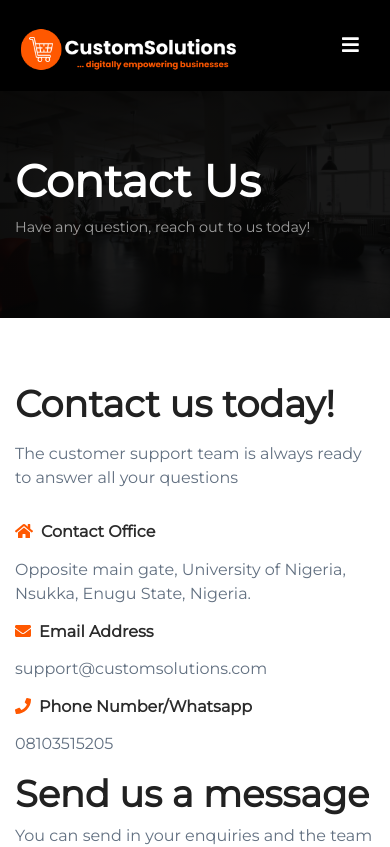
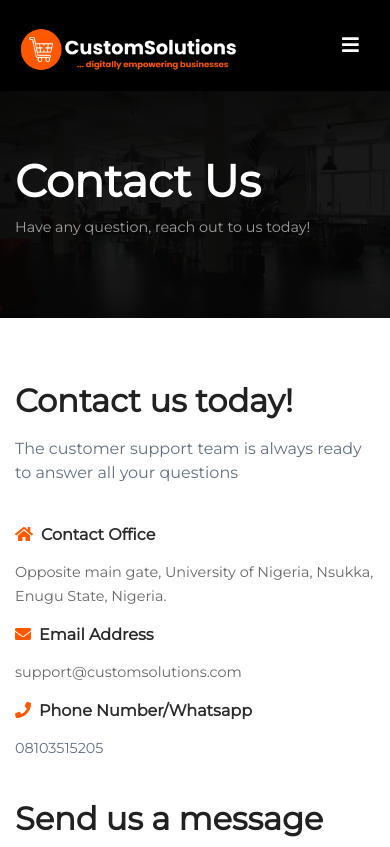
Before and after one commit to Achilles45/customsolutions, a Vue app: page /contact in a window 390 px wide. Shown: the top 847 px of the page. Built offline with nearby package versions, Linux system fonts and the light colour scheme; no server answers.

Commit message:
Fixed contact page on mobile

```diff
--- a/src/components/Testimonials.vue
+++ b/src/components/Testimonials.vue
@@ -16,9 +16,9 @@
 	<!-- Wrapper for carousel items -->
 	<div class="carousel-inner">
 		<div class="item carousel-item active">
-			<div class="img-box"><img src="../assets/images/user.png" alt=""></div>
-			<p class="testimonial">Wawo, i just got my money..Diamond Investment is real, l have never seen a platform that this easy to pay, easy to receive,and easy to be confirmed..God bless you guys, l love you all and may God keep strengthen to this..Thank you so much..</p>
-			<p class="overview"><b>Owoh, Ann Echeleme</b>Investor</p>
+			<div class="img-box"><img src="../assets/images/anita.jpg" alt=""></div>
+			<p class="testimonial">Lorem ipsum dolor sit amet consectetur adipisicing elit. Tenetur, quisquam animi. Necessitatibus at voluptatem in?</p>
+			<p class="overview"><b>Achilles E.</b></p>
 			<div class="star-rating">
 				<ul class="list-inline">
 					<li class="list-inline-item"><i class="fa fa-star"></i></li>
@@ -30,7 +30,7 @@
 			</div>
 		</div>
 		<div class="item carousel-item">
-			<div class="img-box"><img src="../assets/images/user.png" alt=""></div>
+			<div class="img-box"><img src="../assets/images/achilles.jpg" alt=""></div>
 			<p class="testimonial">Thank you Diamond Investment.. Am so happy to be part of this platform</p>
 			<p class="overview"><b> Abajingin Ayokanmi D</b>Investor</p>
 			<div class="star-rating">
@@ -45,8 +45,8 @@
 		</div>
 		<div class="item carousel-item">
 			<div class="img-box"><img src="../assets/images/user.png" alt=""></div>
-			<p class="testimonial">Diamond investment is real my brother.. Come and joined the winning team</p>
-			<p class="overview"><b>Braimah Sanusi Elabor</b>Investor</p>
+		<p class="testimonial">Lorem ipsum dolor sit amet consectetur adipisicing elit. Tenetur, quisquam animi. Necessitatibus at voluptatem in?</p>
+			<p class="overview"><b>Achilles E.</b></p>
 			<div class="star-rating">
 				<ul class="list-inline">
 					<li class="list-inline-item"><i class="fa fa-star"></i></li>
@@ -59,8 +59,8 @@
 		</div>
 		<div class="item carousel-item">
 			<div class="img-box"><img src="../assets/images/user.png" alt=""></div>
-			<p class="testimonial">Diamond has done it again, alert keeps on entering, thanks to the day I joined this great platform, it keeps making me smiling every now and then, thanks Diamond Investment</p>
-			<p class="overview"><b>Iheanyichukwu Uchegbu</b>Investor</p>
+			<p class="testimonial">Lorem ipsum dolor sit amet consectetur adipisicing elit. Tenetur, quisquam animi. Necessitatibus at voluptatem in?</p>
+			<p class="overview"><b>Achilles E.</b></p>
 			<div class="star-rating">
 				<ul class="list-inline">
 					<li class="list-inline-item"><i class="fa fa-star"></i></li>
@@ -73,8 +73,8 @@
 		</div>
 		<div class="item carousel-item">
 			<div class="img-box"><img src="../assets/images/user.png" alt=""></div>
-			<p class="testimonial">I didn't believe it was real initially, Just received my first money now and I am really pleased. Thanks Diamond</p>
-			<p class="overview"><b>Chiedozie Udemmadu</b>Investor</p>
+			<p class="testimonial">Lorem ipsum dolor sit amet consectetur adipisicing elit. Tenetur, quisquam animi. Necessitatibus at voluptatem in?</p>
+			<p class="overview"><b>Achilles E.</b></p>
 			<div class="star-rating">
 				<ul class="list-inline">
 					<li class="list-inline-item"><i class="fa fa-star"></i></li>
@@ -87,8 +87,8 @@
 		</div>
 		<div class="item carousel-item">
 			<div class="img-box"><img src="../assets/images/user.png" alt=""></div>
-			<p class="testimonial">Diamond is a trusted investment site, if you don't join now, you will join later.</p>
-			<p class="overview"><b>Ahmed Abdulquadir</b>Investor</p>
+			<p class="testimonial">Lorem ipsum dolor sit amet consectetur adipisicing elit. Tenetur, quisquam animi. Necessitatibus at voluptatem in?</p>
+			<p class="overview"><b>Achilles E.</b></p>
 			<div class="star-rating">
 				<ul class="list-inline">
 					<li class="list-inline-item"><i class="fa fa-star"></i></li>
--- a/src/views/Contact.vue
+++ b/src/views/Contact.vue
@@ -18,7 +18,7 @@
             <h6><i class="fa fa-envelope"></i>Email Address</h6>
             <p>support@customsolutions.com</p>
              <h6><i class="fa fa-phone"></i>Phone Number/Whatsapp</h6>
-             <p><a href="tel:08103515205">08103515205</a></p>
+             <p><a href="tel:08103515205">08103515205</a></p><br>
          </div>
          <div class="col-md-1"></div>
          <div class="col-md-5 text">
@@ -145,4 +145,21 @@ form{
         }
     }
 }
+
+//Media Queries
+@media only screen and (max-width: 600px){
+  .text{
+    h2{
+      font-size: 2rem !important;
+    }
+    h5{
+      padding-bottom: 2rem !important;
+    }
+    p{
+      font-size: .9rem !important;
+      color: #676767 !important;
+      line-height: 1.7;
+    }
+  }
+}
 </style>
--- a/src/views/Market.vue
+++ b/src/views/Market.vue
@@ -144,7 +144,7 @@ export default {
             .market__btn{
                 background: $primary-color;
                 text-decoration: none;
-                padding: .7rem 2rem;
+                padding: 1rem 2rem;
                 border-radius: 3px;
                 color: #fff;
                 font-size: .8rem;
```
Also changed, not shown: src/assets/images/anita.jpg.
